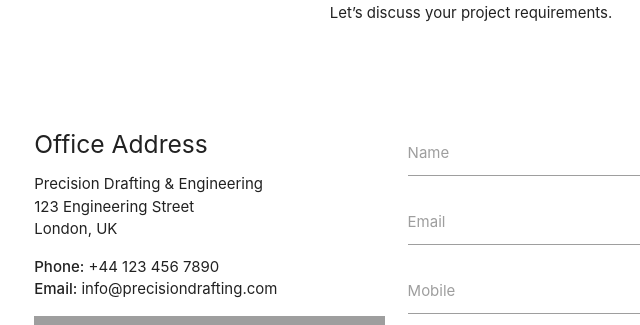
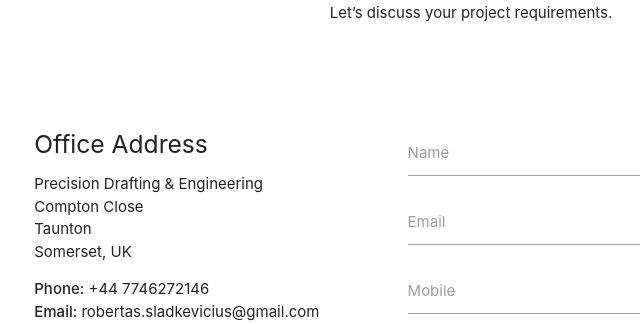
Before and after one commit to Robertas-Cyberattack/MP3, a Flask app: page /contact in a window 1280 px wide. Shown: the part 306-631 px from the top of the page, without its empty margins (169-809 px from the left). Run offline with Flask 3, Linux system fonts and the light colour scheme; some libraries are stand-ins or nearby versions; grey boxes are pictures that could not be loaded.

Commit message:
real contact details uploaded

```diff
--- a/templates/contact.html
+++ b/templates/contact.html
@@ -14,13 +14,14 @@
       <h5>Office Address</h5>
       <p>
         Precision Drafting & Engineering<br>
-        123 Engineering Street<br>
-        London, UK
+        Compton Close<br>
+        Taunton<br>
+        Somerset, UK
       </p>
 
       <p>
-        <strong>Phone:</strong> +44 123 456 7890<br>
-        <strong>Email:</strong> info@precisiondrafting.com
+        <strong>Phone:</strong> +44 7746272146<br>
+        <strong>Email:</strong> robertas.sladkevicius@gmail.com
       </p>
 
       <div id="map" style="height:300px;"></div>
```
